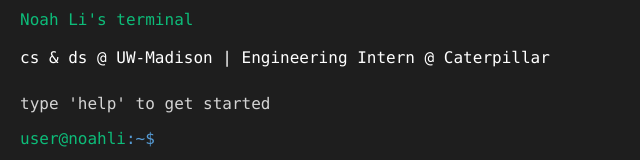
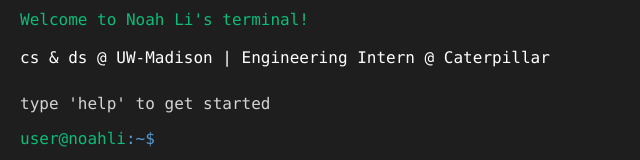
Before and after one commit to NoahLi06/noahli.dev, a React (Vite) app: page / in a window 1280 px wide. Shown: the top 160 px of the page, without its empty margins (0-640 px from the left). Built offline with nearby package versions, Linux system fonts and the light colour scheme.

Commit message:
welcome to

```diff
--- a/src/App.tsx
+++ b/src/App.tsx
@@ -84,7 +84,7 @@
   return (
     <div className="app-container">
       <div className="static-header">
-        <p>Noah Li's terminal</p>
+        <p>Welcome to Noah Li's terminal!</p>
         <p>
           <br></br>
           <span className="about-me-home-text">
```
